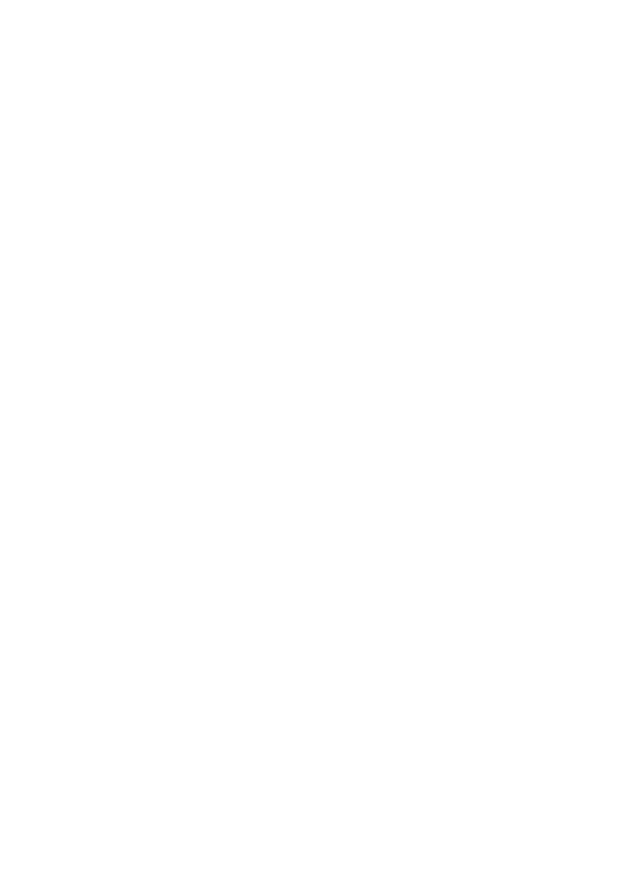
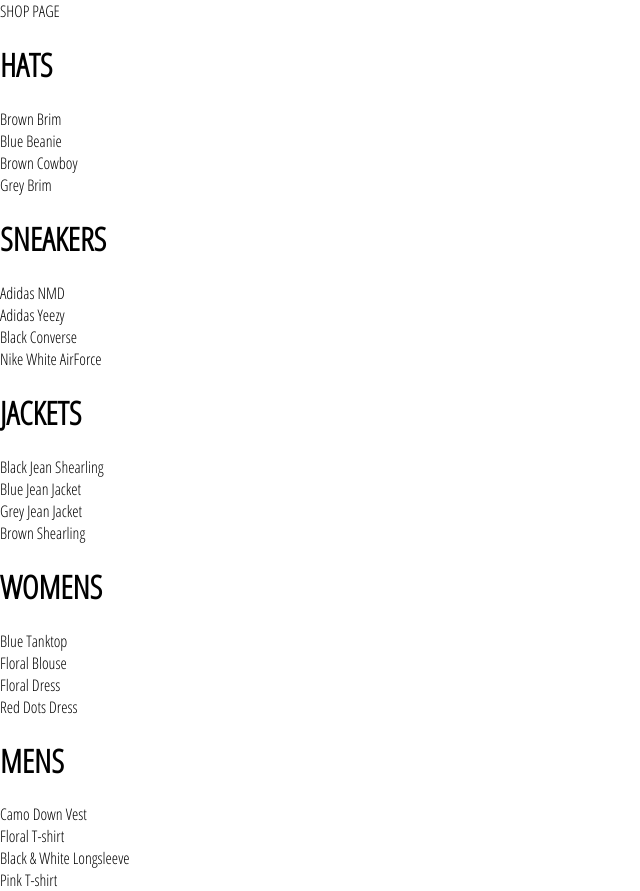
Before and after one commit to stanj98/ecommerce-clothing-react-app, a React (Create React App) app: page /shop in a window 1280 px wide. Shown: the whole page, without its empty margins (0-640 px from the left). Before the commit the page ends 800 px from the top, so only its background shows below. Built offline with nearby package versions, Linux system fonts and the light colour scheme.

Commit message:
added shop component, need to style it

```diff
--- a/src/App.js
+++ b/src/App.js
@@ -1,51 +1,14 @@
 import './App.css';
 import HomePage from './pages/homepage/homepage.component';
 import { Switch, Route, Link } from 'react-router-dom';
-
-const HatsPage  = () => (
-    <div>
-        <h1>Hats Page</h1>
-    </div>
-)
-
-// const HomePage = props => {
-//     console.log(props);
-//     return (
-//       <div>
-//         <button onClick={() => props.history.push('/topics')}>Topics </button>
-//         <h1>HOME PAGE</h1>
-//       </div>
-//     );
-//   };
-
-//   const TopicsList = props => {
-//     return (
-//       <div>
-//         <h1>TOPIC LIST PAGE</h1>
-//         <button onClick={() => props.history.push('/topics') }></button>
-//         <Link to={`${props.match.url}/13`}>TO TOPIC 13</Link>
-//         <Link to={`${props.match.url}/17`}>TO TOPIC 17</Link>
-//         <Link to={`${props.match.url}/21`}>TO TOPIC 21</Link>
-//       </div>
-//     );
-//   };
-
-//   const TopicDetail = props => {
-//     return (
-//       <div>
-//         <h1>TOPIC DETAIL PAGE: {props.match.params.topicId}</h1>
-//       </div>
-//     );
-//   };
+import ShopPage from './pages/shop/shop.component';
 
 function App() {
   return (
     <div>
         <Switch>
             <Route exact path = '/' component ={HomePage} />
-            <Route path = '/hats' component ={HatsPage} />
-            {/* <Route exact path='/blog/asdqw/topics' component={TopicsList} />
-            <Route path='/blog/asdqw/topics/:topicId' component={TopicDetail} /> */}
+            <Route path = '/shop' component ={ShopPage} />
         </Switch>
     </div>
   );
--- /dev/null
+++ b/src/components/collection-preview/collection-preview.component.jsx
@@ -0,0 +1,19 @@
+import React from 'react';
+
+import './collection-preview.styles.scss';
+
+const CollectionPreview = ({title, items}) => (
+
+    <div className="collection-preview">
+        <h1 className="title">{title.toUpperCase()}</h1>
+        <div className="preview">
+            {
+                items.filter((item, idx) => idx < 4).map(item => (
+                    <div key = {item.id}>{item.name}</div>
+                ))
+            }
+        </div>
+    </div>
+)
+
+export default CollectionPreview;
--- /dev/null
+++ b/src/pages/shop/shop.component.jsx
@@ -0,0 +1,33 @@
+
+import React from 'react';
+
+import SHOP_DATA from './shop.data.js';
+
+import CollectionPreview from '../../components/collection-preview/collection-preview.component';
+
+class ShopPage extends React.Component {
+
+    constructor(props) {
+        super(props);
+
+        this.state = {
+            collections: SHOP_DATA
+        }
+    }
+
+    render() {
+        const {collections} = this.state;
+        return (
+            <div className = 'shop-page'>SHOP PAGE
+            {
+                collections.map(({id, ...otherCollectionProps}) => (
+                    <CollectionPreview key={id} {...otherCollectionProps} />
+                ))
+            }
+            </div>
+        )
+    }
+
+}
+
+export default ShopPage;
--- /dev/null
+++ b/src/pages/shop/shop.data.js
@@ -0,0 +1,250 @@
+const SHOP_DATA =
+[
+    {
+        id: 1,
+        title: 'Hats',
+        routeName: 'hats',
+        items: [
+        {
+            id: 1,
+            name: 'Brown Brim',
+            imageUrl: 'https://i.ibb.co/ZYW3VTp/brown-brim.png',
+            price: 25
+        },
+        {
+            id: 2,
+            name: 'Blue Beanie',
+            imageUrl: 'https://i.ibb.co/ypkgK0X/blue-beanie.png',
+            price: 18
+        },
+        {
+            id: 3,
+            name: 'Brown Cowboy',
+            imageUrl: 'https://i.ibb.co/QdJwgmp/brown-cowboy.png',
+            price: 35
+        },
+        {
+            id: 4,
+            name: 'Grey Brim',
+            imageUrl: 'https://i.ibb.co/RjBLWxB/grey-brim.png',
+            price: 25
+        },
+        {
+            id: 5,
+            name: 'Green Beanie',
+            imageUrl: 'https://i.ibb.co/YTjW3vF/green-beanie.png',
+            price: 18
+        },
+        {
+            id: 6,
+            name: 'Palm Tree Cap',
+            imageUrl: 'https://i.ibb.co/rKBDvJX/palm-tree-cap.png',
+            price: 14
+        },
+        {
+            id: 7,
+            name: 'Red Beanie',
+            imageUrl: 'https://i.ibb.co/bLB646Z/red-beanie.png',
+            price: 18
+        },
+        {
+            id: 8,
+            name: 'Wolf Cap',
+            imageUrl: 'https://i.ibb.co/1f2nWMM/wolf-cap.png',
+            price: 14
+        },
+        {
+            id: 9,
+            name: 'Blue Snapback',
+            imageUrl: 'https://i.ibb.co/X2VJP2W/blue-snapback.png',
+            price: 16
+        }
+        ]
+    },
+    {
+        id: 2,
+        title: 'Sneakers',
+        routeName: 'sneakers',
+        items: [
+        {
+            id: 1,
+            name: 'Adidas NMD',
+            imageUrl: 'https://i.ibb.co/0s3pdnc/adidas-nmd.png',
+            price: 220
+        },
+        {
+            id: 2,
+            name: 'Adidas Yeezy',
+            imageUrl: 'https://i.ibb.co/dJbG1cT/yeezy.png',
+            price: 280
+        },
+        {
+            id: 3,
+            name: 'Black Converse',
+            imageUrl: 'https://i.ibb.co/bPmVXyP/black-converse.png',
+            price: 110
+        },
+        {
+            id: 4,
+            name: 'Nike White AirForce',
+            imageUrl: 'https://i.ibb.co/1RcFPk0/white-nike-high-tops.png',
+            price: 160
+        },
+        {
+            id: 5,
+            name: 'Nike Red High Tops',
+            imageUrl: 'https://i.ibb.co/QcvzydB/nikes-red.png',
+            price: 160
+        },
+        {
+            id: 6,
+            name: 'Nike Brown High Tops',
+            imageUrl: 'https://i.ibb.co/fMTV342/nike-brown.png',
+            price: 160
+        },
+        {
+            id: 7,
+            name: 'Air Jordan Limited',
+            imageUrl: 'https://i.ibb.co/w4k6Ws9/nike-funky.png',
+            price: 190
+        },
+        {
+            id: 8,
+            name: 'Timberlands',
+            imageUrl: 'https://i.ibb.co/Mhh6wBg/timberlands.png',
+            price: 200
+        }
+        ]
+    },
+    {
+        id: 3,
+        title: 'Jackets',
+        routeName: 'jackets',
+        items: [
+        {
+            id: 1,
+            name: 'Black Jean Shearling',
+            imageUrl: 'https://i.ibb.co/XzcwL5s/black-shearling.png',
+            price: 125
+        },
+        {
+            id: 2,
+            name: 'Blue Jean Jacket',
+            imageUrl: 'https://i.ibb.co/mJS6vz0/blue-jean-jacket.png',
+            price: 90
+        },
+        {
+            id: 3,
+            name: 'Grey Jean Jacket',
+            imageUrl: 'https://i.ibb.co/N71k1ML/grey-jean-jacket.png',
+            price: 90
+        },
+        {
+            id: 4,
+            name: 'Brown Shearling',
+            imageUrl: 'https://i.ibb.co/s96FpdP/brown-shearling.png',
+            price: 165
+        },
+        {
+            id: 5,
+            name: 'Tan Trench',
+            imageUrl: 'https://i.ibb.co/M6hHc3F/brown-trench.png',
+            price: 185
+        }
+        ]
+    },
+    {
+        id: 4,
+        title: 'Womens',
+        routeName: 'womens',
+        items: [
+        {
+            id: 1,
+            name: 'Blue Tanktop',
+            imageUrl: 'https://i.ibb.co/7CQVJNm/blue-tank.png',
+            price: 25
+        },
+        {
+            id: 2,
+            name: 'Floral Blouse',
+            imageUrl: 'https://i.ibb.co/4W2DGKm/floral-blouse.png',
+            price: 20
+        },
+        {
+            id: 3,
+            name: 'Floral Dress',
+            imageUrl: 'https://i.ibb.co/KV18Ysr/floral-skirt.png',
+            price: 80
+        },
+        {
+            id: 4,
+            name: 'Red Dots Dress',
+            imageUrl: 'https://i.ibb.co/N3BN1bh/red-polka-dot-dress.png',
+            price: 80
+        },
+        {
+            id: 5,
+            name: 'Striped Sweater',
+            imageUrl: 'https://i.ibb.co/KmSkMbH/striped-sweater.png',
+            price: 45
+        },
+        {
+            id: 6,
+            name: 'Yellow Track Suit',
+            imageUrl: 'https://i.ibb.co/v1cvwNf/yellow-track-suit.png',
+            price: 135
+        },
+        {
+            id: 7,
+            name: 'White Blouse',
+            imageUrl: 'https://i.ibb.co/qBcrsJg/white-vest.png',
+            price: 20
+        }
+        ]
+    },
+    {
+        id: 5,
+        title: 'Mens',
+        routeName: 'mens',
+        items: [
+        {
+            id: 1,
+            name: 'Camo Down Vest',
+            imageUrl: 'https://i.ibb.co/xJS0T3Y/camo-vest.png',
+            price: 325
+        },
+        {
+            id: 2,
+            name: 'Floral T-shirt',
+            imageUrl: 'https://i.ibb.co/qMQ75QZ/floral-shirt.png',
+            price: 20
+        },
+        {
+            id: 3,
+            name: 'Black & White Longsleeve',
+            imageUrl: 'https://i.ibb.co/55z32tw/long-sleeve.png',
+            price: 25
+        },
+        {
+            id: 4,
+            name: 'Pink T-shirt',
+            imageUrl: 'https://i.ibb.co/RvwnBL8/pink-shirt.png',
+            price: 25
+        },
+        {
+            id: 5,
+            name: 'Jean Long Sleeve',
+            imageUrl: 'https://i.ibb.co/VpW4x5t/roll-up-jean-shirt.png',
+            price: 40
+        },
+        {
+            id: 6,
+            name: 'Burgundy T-shirt',
+            imageUrl: 'https://i.ibb.co/mh3VM1f/polka-dot-shirt.png',
+            price: 25
+        }
+        ]
+    }
+]
+
+export default SHOP_DATA;
```
Also changed, not shown: src/components/collection-preview/collection-preview.styles.scss (added).
